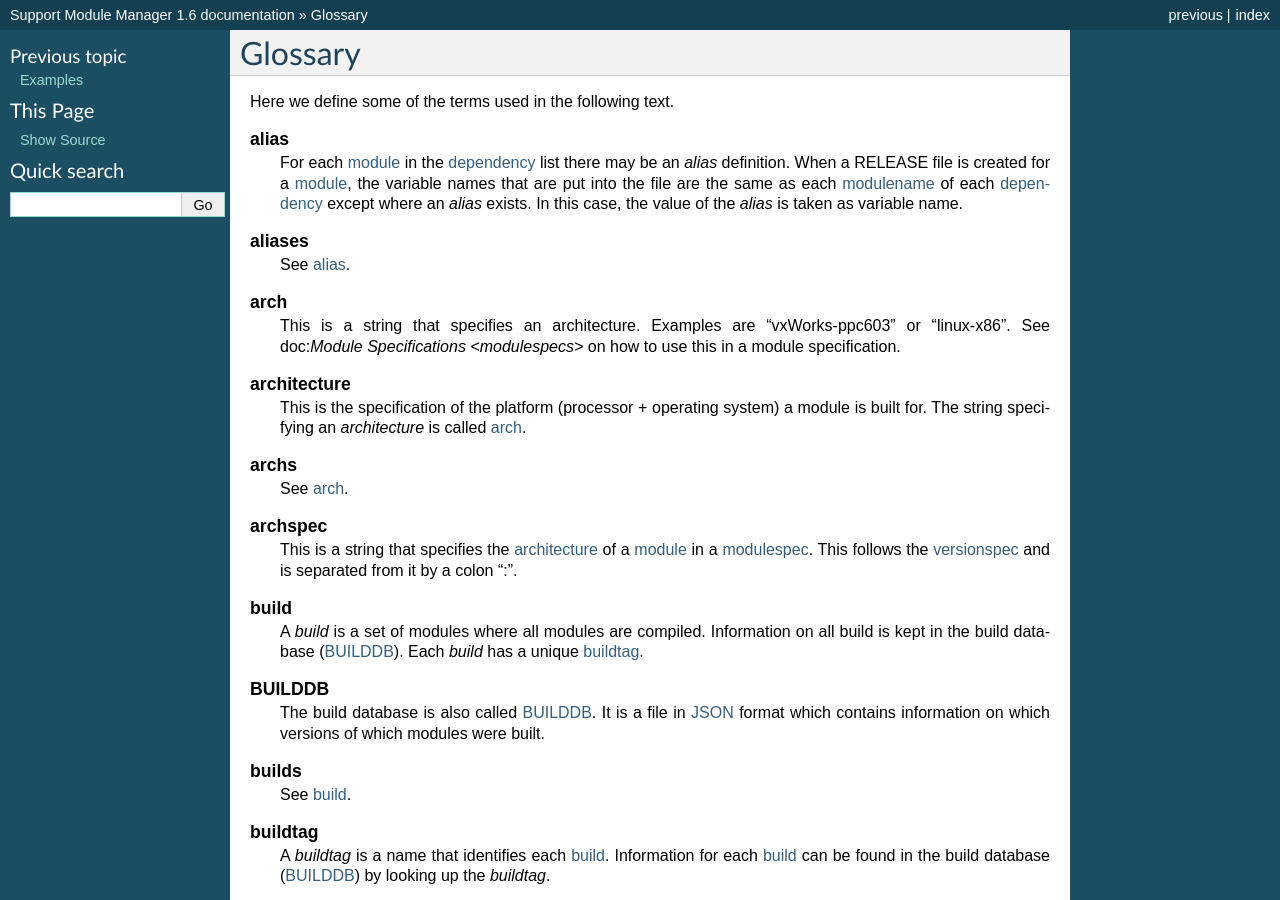
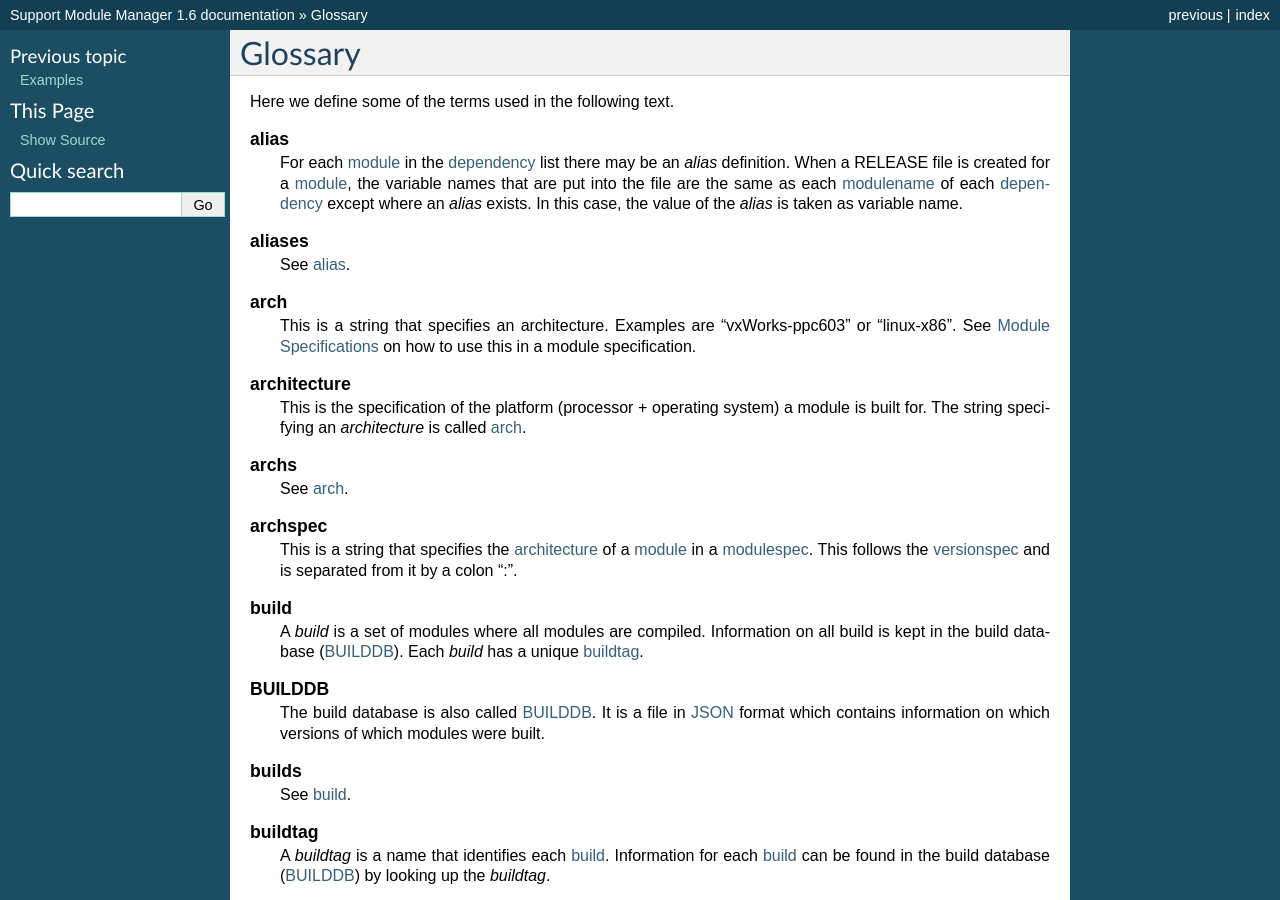
Before and after one commit to klauer/epics-sumo-mirror, a Sphinx documentation site: the page built from doc/glossary.rst, in a window 1280 px wide and 900 px high. Built offline with Sphinx 7.4.7, drawn with Linux system fonts in a browser that asks for light colours; some of the changed text lies outside the part shown.

Commit message:
Some typos in the documentation were fixed.

```diff
--- a/doc/glossary.rst
+++ b/doc/glossary.rst
@@ -54,11 +54,11 @@ Here we define some of the terms used in the following text.
   modulespec
       This is a string that specifies a :term:`module`, its :term:`version` and
       its :term:`architecture`. Module specifications are an important concept
-      in sumo, see also doc:`Module Specifications <modulespecs>`.
+      in sumo, see also :doc:`Module Specifications <modulespecs>`.
 
   versionspec
       This is a string that specifies the :term:`version` of a :term:`module`.
-      See doc:`Module Specifications <modulespecs>` for further details.
+      See :doc:`Module Specifications <modulespecs>` for further details.
 
   architecture
       This is the specification of the platform (processor + operating system)
@@ -71,7 +71,7 @@ Here we define some of the terms used in the following text.
   arch
       This is a string that specifies an architecture. Examples are
       "vxWorks-ppc603" or "linux-x86".  See
-      doc:`Module Specifications <modulespecs>` on how to use this in a
+      :doc:`Module Specifications <modulespecs>` on how to use this in a
       module specification.
 
 
--- a/doc/modulespecs.rst
+++ b/doc/modulespecs.rst
@@ -69,7 +69,7 @@ Module versions
 A module can be specified in these forms:
 
 =============================   ======================================
-Schema                          remark
+schema                          meaning
 =============================   ======================================
 modulename                      modulename
 modulename:versionspec          modulename and version
@@ -120,7 +120,7 @@ how a command looks like:
 =============  ======================================
 command        remark
 =============  ======================================
-:clear         command "clear" with has no arguments
+:clear         command "clear" which has no arguments
 :load:myfile   command "load" with argument "myfile"
 =============  ======================================
 
--- a/doc/reference-sumo-build.rst
+++ b/doc/reference-sumo-build.rst
@@ -4,7 +4,7 @@ sumo-build
 What the script does
 --------------------
 
-This script creates and manages builds and updates the *status* of
+This script creates and manages builds and updates the :term:`state` of
 :term:`dependencies` in the :term:`DB` file.
 
 The script takes one or mode commands and has a number of options. Single
@@ -14,13 +14,13 @@ a double dash "--", commands are simple words on the command line.
 How it works
 ------------
 
-All :term:`builds` are kept in a single directory, the :term:`support directory`. Information in :term:`builds` is kept in a `JSON <http://www.json.org>`_ file, the build database or :term:`BUILDDB`.
+All :term:`builds` are kept in a single directory, the :term:`support directory`. Information on :term:`builds` is kept in a `JSON <http://www.json.org>`_ file, the build database or :term:`BUILDDB`.
 
 The build database
 ++++++++++++++++++
 
 The build database or :term:`BUILDDB` file is a `JSON <http://www.json.org>`_
-file that contains information all :term:`builds` in the
+file that contains information of all :term:`builds` in the
 :term:`support directory`.
 
 Here is an example how this file looks like::
```
